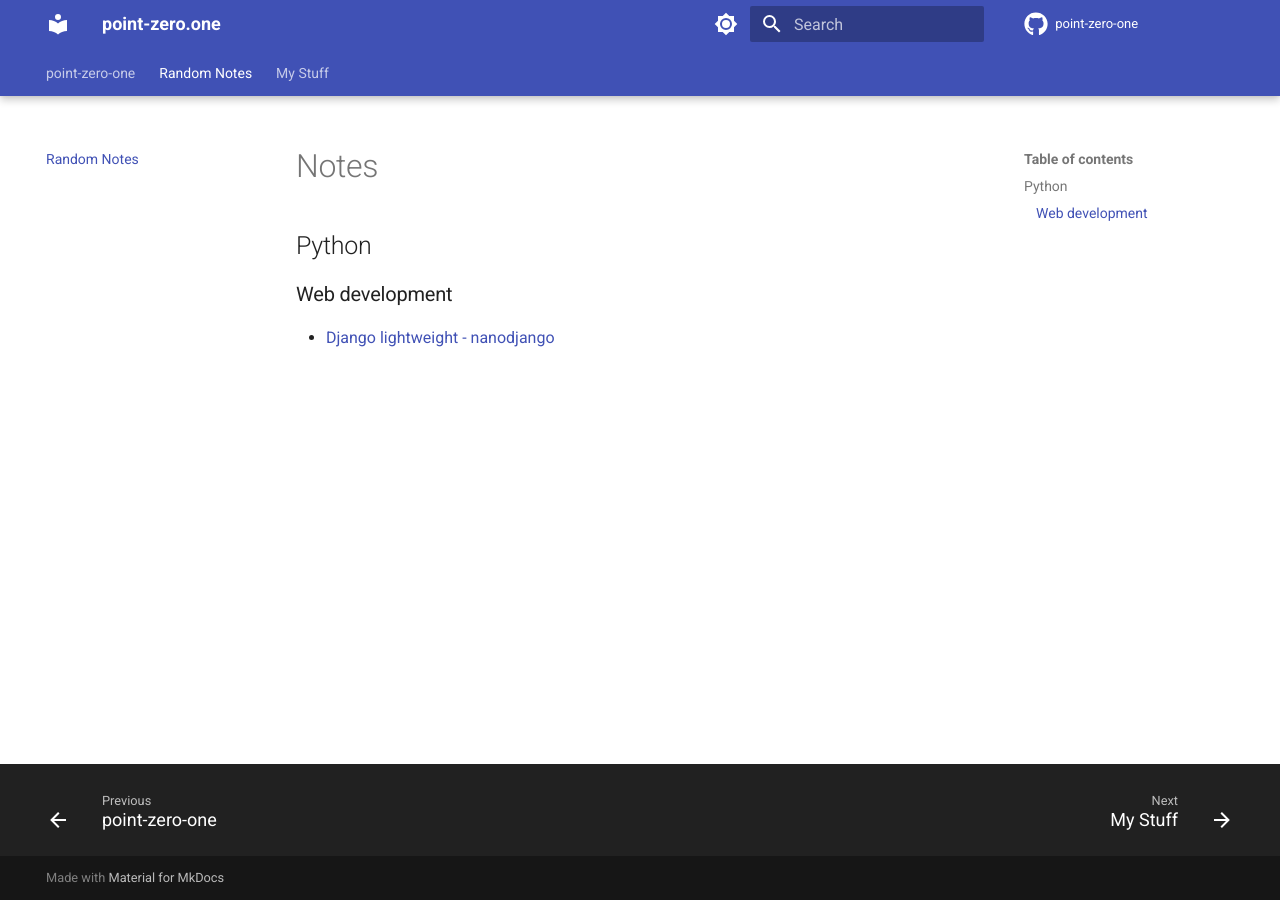
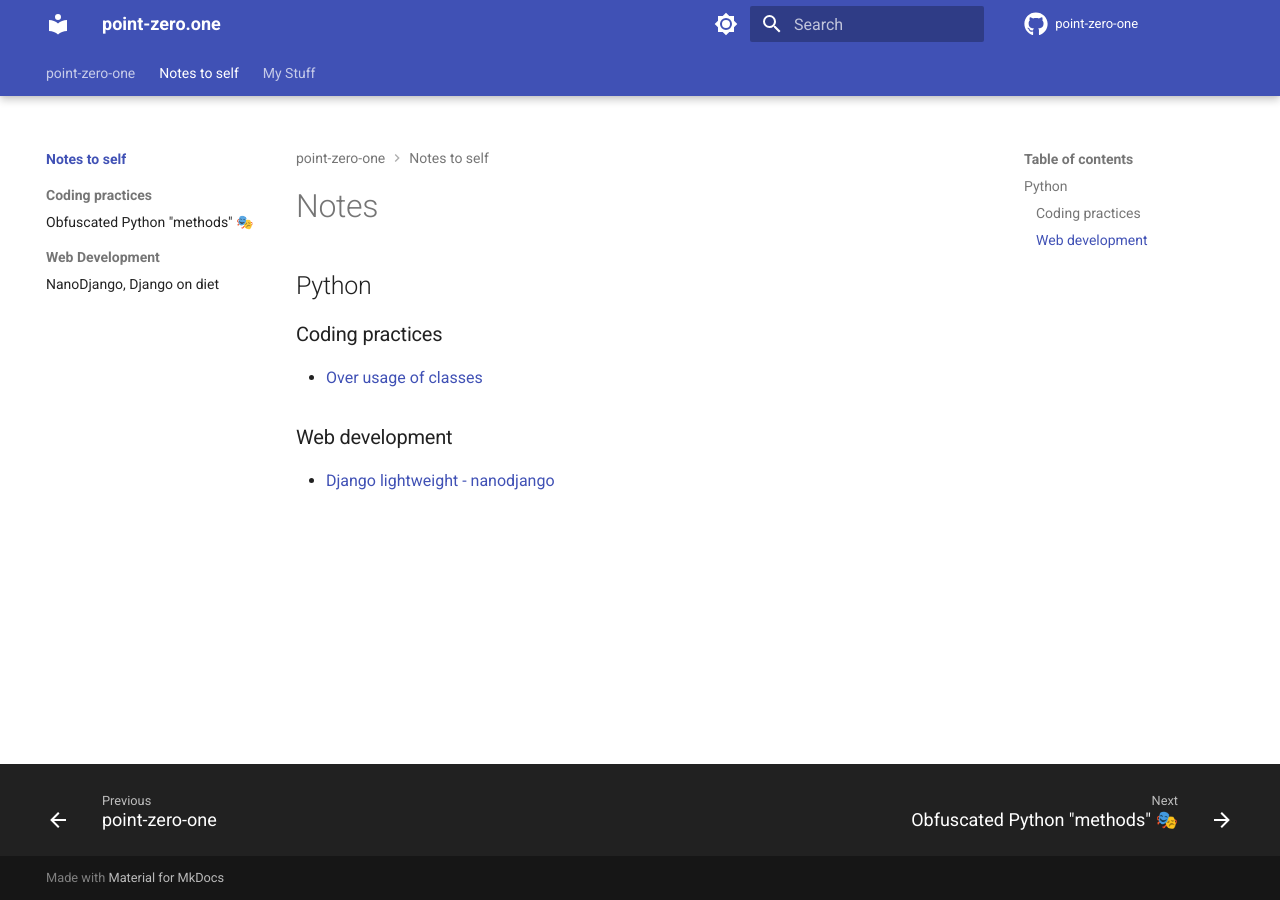
Before and after one commit to DataEnggNerd/point-zero-one, an MkDocs documentation site: the page built from docs/notes/index.md, in a window 1280 px wide. Built offline with MkDocs 1.6.1 and Material for MkDocs 9.7.7, drawn with Linux system fonts in a browser that asks for light colours; comment, search, counter and statistics services are not loaded.

Commit message:
added new article; over used classes

```diff
--- a/docs/notes/index.md
+++ b/docs/notes/index.md
@@ -1,5 +1,8 @@
 # Notes
 
 ## Python
+### Coding practices
+- [Over usage of classes](obfuscated-methods.md)
+
 ### Web development
 - [Django lightweight - nanodjango](nanodjango.md)
--- a/mkdocs.yml
+++ b/mkdocs.yml
@@ -23,9 +23,11 @@ theme:
   features:
   - content.code.copy
   - content.code.select
+  - navigation.expand
   - navigation.footer
   - navigation.indexes
   - navigation.path
+  - navigation.sections
   - navigation.tabs
   - navigation.tabs.sticky
   - navigation.top
@@ -35,8 +37,15 @@ theme:
 
 nav:
   - point-zero-one: index.md
-  - Random Notes: notes/index.md
-  - My Stuff: my-stuff/index.md
+  - Notes to self:
+    - notes/index.md
+    - Coding practices:
+      - notes/obfuscated-methods.md
+    - Web Development:
+      - notes/nanodjango.md
+  - My Stuff:
+    - my-stuff/index.md
+    - Terminal setup: my-stuff/terminal.md
 
 markdown_extensions:
   # Python Markdown
```
Also changed, not shown: docs/my-stuff/fish-installation.md (deleted, +0 -1 lines), docs/notes/obfuscated-methods.md (added, +107 -0 lines).
